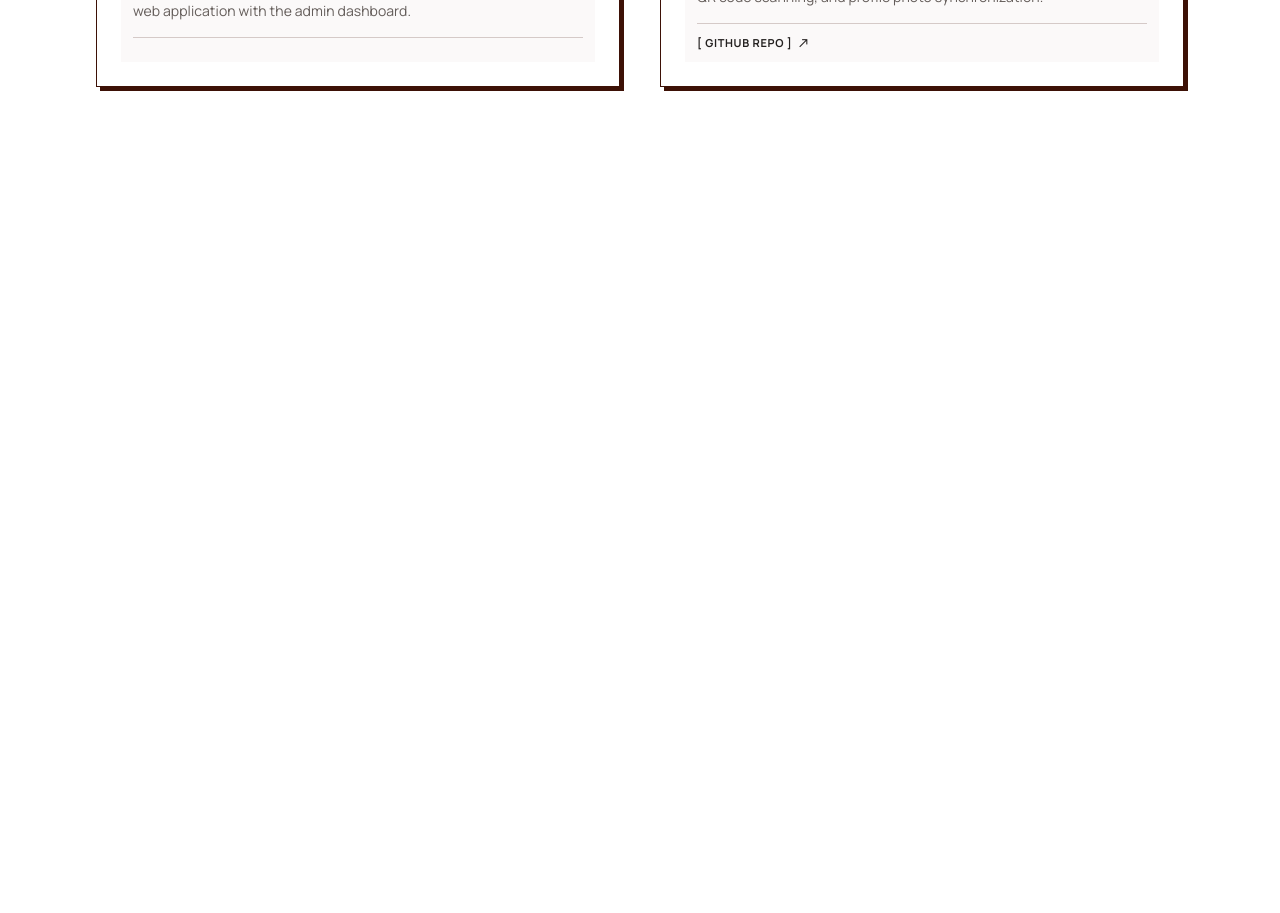
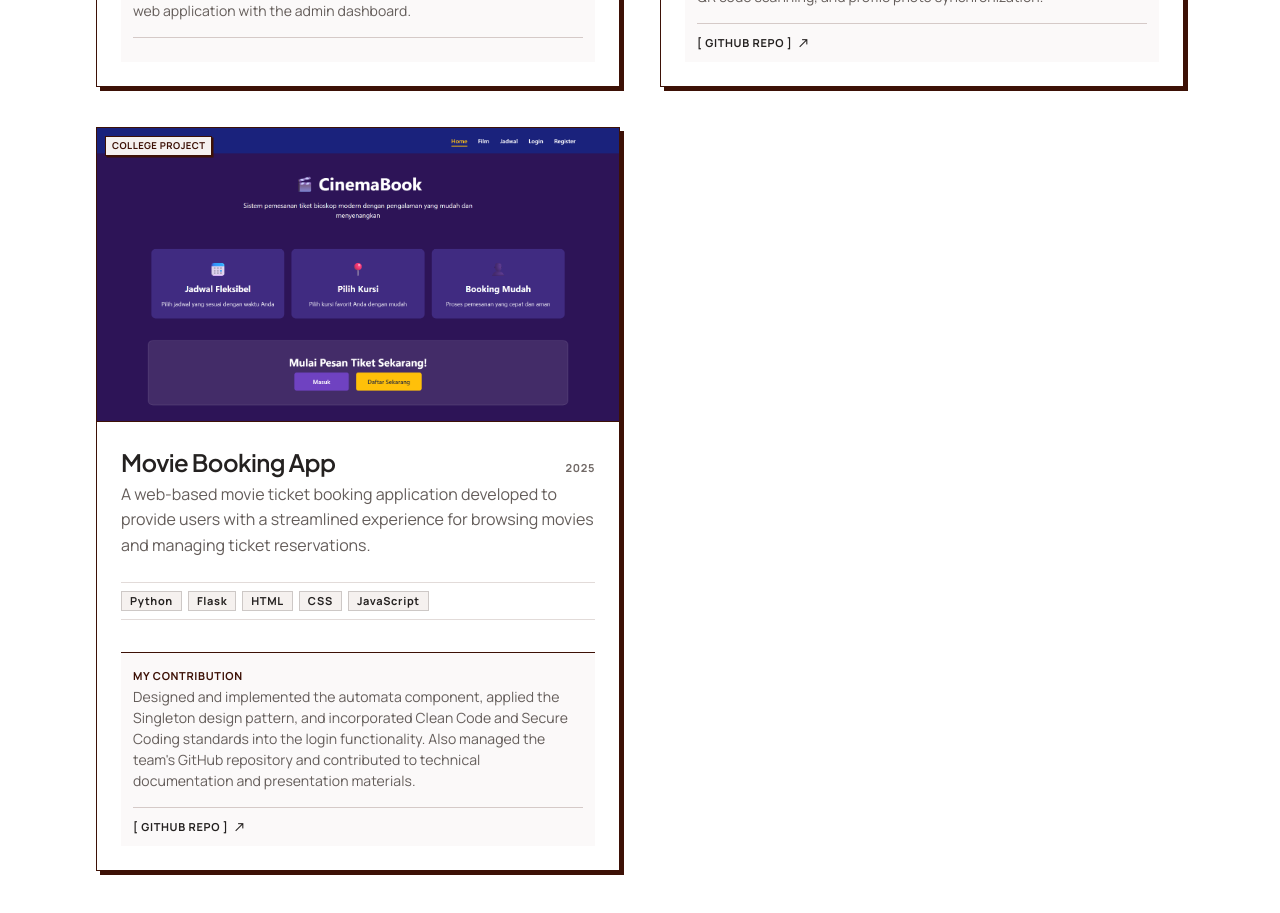
Before and after one commit to dimzkuy/Portofolio2026, a Next.js app: page /projects in a window 1280 px wide. Shown: the part 1720-2633 px from the top of the page. Before the commit the page ends 1951 px from the top, so only its background shows below. Built offline with nearby package versions, Linux system fonts and the light colour scheme.

Commit message:
feat: add new college project named cinema book

```diff
--- a/src/app/page.js
+++ b/src/app/page.js
@@ -17,6 +17,7 @@ import {
   SiGit, SiGithub, SiGithubactions, SiPostman, SiLinux, SiVirtualbox, SiFigma, SiDocker,
 } from "react-icons/si";
 import { VscVscode } from "react-icons/vsc";
+import { MdArrowDownward } from "react-icons/md";
 
 // # Bilingual Content
 const CONTENT = {
@@ -1234,7 +1235,11 @@ export default function Home() {
                   onMouseLeave={(e) => (e.currentTarget.style.boxShadow = "3px 3px 0px 0px #3D1106")}
                 >
                   <span>{t.hero.downloadCv}</span>
-                  <span className="material-symbols-outlined shrink-0" style={{ fontSize: 18 }}>arrow_downward</span>
+                  <MdArrowDownward
+                    size={18}
+                    className="shrink-0"
+                    aria-hidden="true"
+                  />
                 </a>
 
                 <a
--- a/src/data/projects.js
+++ b/src/data/projects.js
@@ -93,6 +93,30 @@ export const PROJECTS = [
       ID: "Flutter • Firebase • Figma • Redesign Dompet Digital"
     },
   },
+  {
+    id: "movie-booking",
+    title: "Movie Booking App",
+    year: "2025",
+    featured: false, // Shown on /projects only
+    badge: "College Project",
+    image: "/assets/projects/CinemaBook-Pemesanan Tiket Bioskop.png",
+    github: "https://github.com/dimzkuy/CLO4_TB_KPL",
+    demo: null,
+    tags: ["Python", "Flask", "HTML", "CSS", "JavaScript"],
+
+    description: {
+      EN: "A web-based movie ticket booking application developed to provide users with a streamlined experience for browsing movies and managing ticket reservations.",
+      ID: "Aplikasi pemesanan tiket bioskop berbasis web yang dikembangkan untuk memberikan pengalaman pengguna dalam menjelajahi film dan mengelola pemesanan tiket secara praktis."
+    },
+    contribution: {
+      EN: "Designed and implemented the automata component, applied the Singleton design pattern, and incorporated Clean Code and Secure Coding standards into the login functionality. Also managed the team's GitHub repository and contributed to technical documentation and presentation materials.",
+      ID: "Merancang dan mengimplementasikan bagian automata, menerapkan Singleton Design Pattern, serta mengintegrasikan standar Clean Code dan Secure Coding pada fungsionalitas login. Turut mengelola repository GitHub kelompok serta menyusun dokumentasi teknis dan materi presentasi."
+    },
+    placeholderText: {
+      EN: "Python • Flask • Software Engineering • Movie Booking",
+      ID: "Python • Flask • Rekayasa Perangkat Lunak • Pemesanan Tiket Bioskop"
+    },
+  },
 ];
 
 // # Project Icons (SVG)
```
Also changed, not shown: public/assets/projects/CinemaBook-Pemesanan Tiket Bioskop.png (added).
